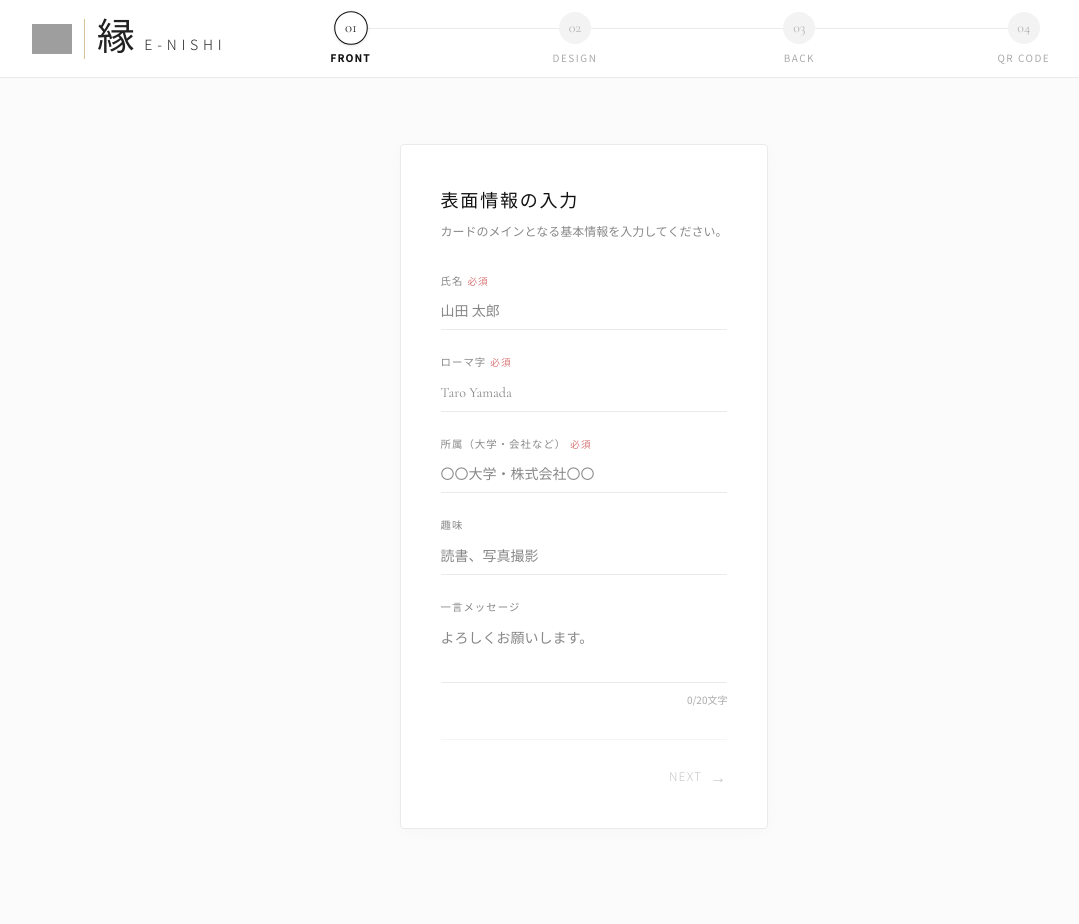
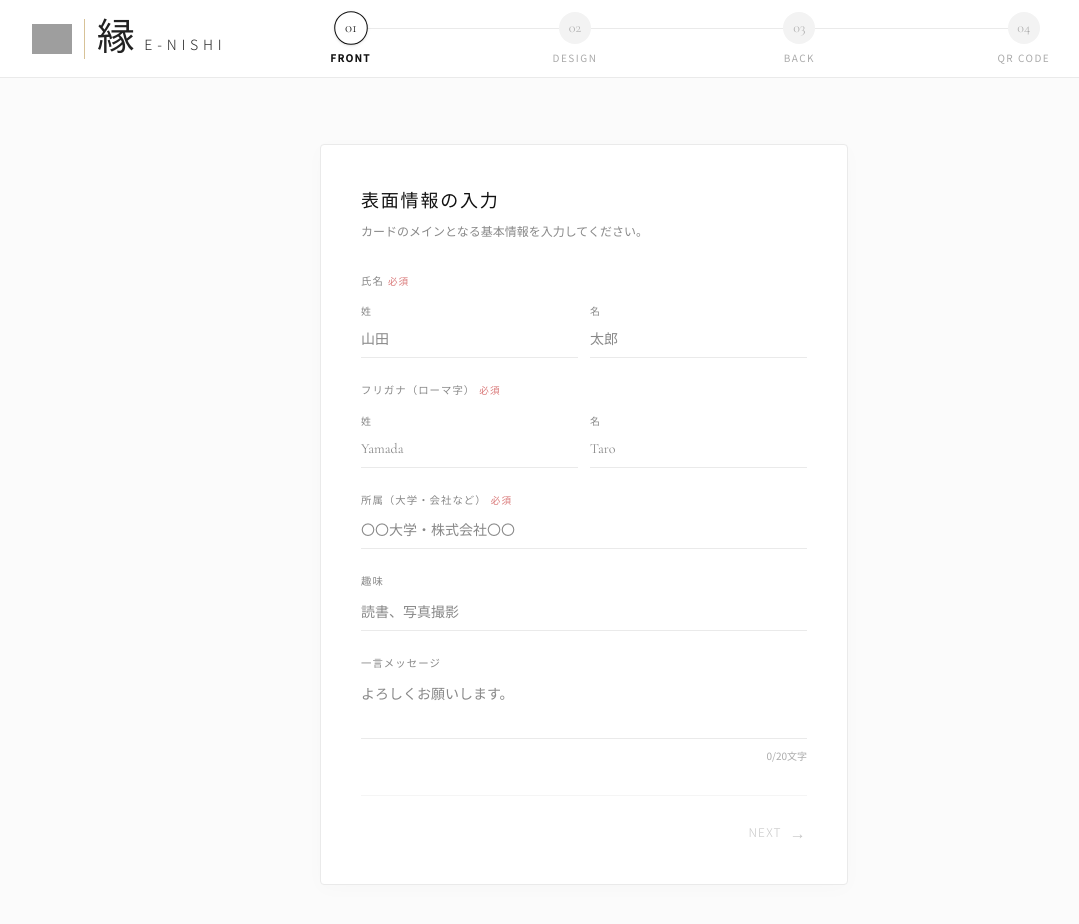
Before and after one commit to hinatahoriba/e-Nishi, a Next.js app: page / in a window 1280 px wide. Shown: the top 924 px of the page, without its empty margins (56-1135 px from the left). Built offline with nearby package versions, Linux system fonts and the light colour scheme; grey boxes are pictures that could not be loaded.

Commit message:
update: 姓と名を分離した

```diff
--- a/src/app/home-client.js
+++ b/src/app/home-client.js
@@ -8,6 +8,7 @@ import {
   buildCardUrl,
   getInitialActiveSns,
   getInitialFormData,
+  splitNameParts,
 } from "../lib/card";
 import Stepper from "../components/home/Stepper";
 import Step1Form from "../components/home/Step1Form";
@@ -36,9 +37,14 @@ export default function HomeClient() {
     setFormData(getInitialFormData(params));
   }, [searchParamsString]);
 
+  const nameParts = splitNameParts(formData.name);
+  const romanParts = splitNameParts(formData.roman);
+
   const isStep1Complete =
-    formData.name.trim().length > 0 &&
-    formData.roman.trim().length > 0 &&
+    nameParts.familyName.length > 0 &&
+    nameParts.givenName.length > 0 &&
+    romanParts.familyName.length > 0 &&
+    romanParts.givenName.length > 0 &&
     formData.affiliation.trim().length > 0;
 
   const toggleSns = (key) => {
--- a/src/components/home/Step1Form.js
+++ b/src/components/home/Step1Form.js
@@ -1,33 +1,83 @@
-import { MESSAGE_MAX_LENGTH } from "../../lib/card";
+import {
+  joinNameParts,
+  MESSAGE_MAX_LENGTH,
+  splitNameParts,
+} from "../../lib/card";
 
 export default function Step1Form({ formData, setFormData }) {
+  const nameParts = splitNameParts(formData.name);
+  const romanParts = splitNameParts(formData.roman);
+
+  const updateName = (familyName, givenName) => {
+    setFormData((prev) => ({
+      ...prev,
+      name: joinNameParts(familyName, givenName),
+    }));
+  };
+
+  const updateRoman = (familyName, givenName) => {
+    setFormData((prev) => ({
+      ...prev,
+      roman: joinNameParts(familyName, givenName),
+    }));
+  };
+
   return (
     <div className="space-y-6">
       <div>
         <label className="input-label">
           氏名<span className="required-mark">必須</span>
         </label>
+        <div className="mt-2 grid grid-cols-2 gap-3">
+          <div className="space-y-1">
+            <label className="text-[10px] tracking-[0.1em] text-[#888]">姓</label>
             <input
               type="text"
               className="input-field"
-          placeholder="山田 太郎"
-          value={formData.name}
-          onChange={(e) => setFormData({ ...formData, name: e.target.value })}
+              placeholder="山田"
+              value={nameParts.familyName}
+              onChange={(e) => updateName(e.target.value, nameParts.givenName)}
             />
           </div>
-      <div className="flex gap-4">
-        <div className="flex-1">
+          <div className="space-y-1">
+            <label className="text-[10px] tracking-[0.1em] text-[#888]">名</label>
+            <input
+              type="text"
+              className="input-field"
+              placeholder="太郎"
+              value={nameParts.givenName}
+              onChange={(e) => updateName(nameParts.familyName, e.target.value)}
+            />
+          </div>
+        </div>
+      </div>
+      <div>
         <label className="input-label">
-            ローマ字<span className="required-mark">必須</span>
+          フリガナ（ローマ字）<span className="required-mark">必須</span>
         </label>
+        <div className="mt-2 grid grid-cols-2 gap-3">
+          <div className="space-y-1">
+            <label className="text-[10px] tracking-[0.1em] text-[#888]">姓</label>
             <input
               type="text"
               className="input-field text-base"
               style={{ fontFamily: "var(--font-cormorant-garamond), serif" }}
-            placeholder="Taro Yamada"
-            value={formData.roman}
-            onChange={(e) => setFormData({ ...formData, roman: e.target.value })}
+              placeholder="Yamada"
+              value={romanParts.familyName}
+              onChange={(e) => updateRoman(e.target.value, romanParts.givenName)}
             />
+          </div>
+          <div className="space-y-1">
+            <label className="text-[10px] tracking-[0.1em] text-[#888]">名</label>
+            <input
+              type="text"
+              className="input-field text-base"
+              style={{ fontFamily: "var(--font-cormorant-garamond), serif" }}
+              placeholder="Taro"
+              value={romanParts.givenName}
+              onChange={(e) => updateRoman(romanParts.familyName, e.target.value)}
+            />
+          </div>
         </div>
       </div>
       <div>
--- a/src/components/home/Step2ThemePicker.js
+++ b/src/components/home/Step2ThemePicker.js
@@ -14,7 +14,7 @@ function TemplateThumbnail({ template, isSelected, onClick, formData }) {
 
   const previewData = {
     name: formData.name || "山田 花子",
-    roman: formData.roman || "Hanako Yamada",
+    roman: formData.roman || "Yamada Hanako",
     affiliation: formData.affiliation || "株式会社サンプル",
     skill: formData.skill || "",
     message: formData.message || "",
```
Also changed, not shown: src/lib/card.js. Lines whose indentation alone changed are shown as unchanged.
